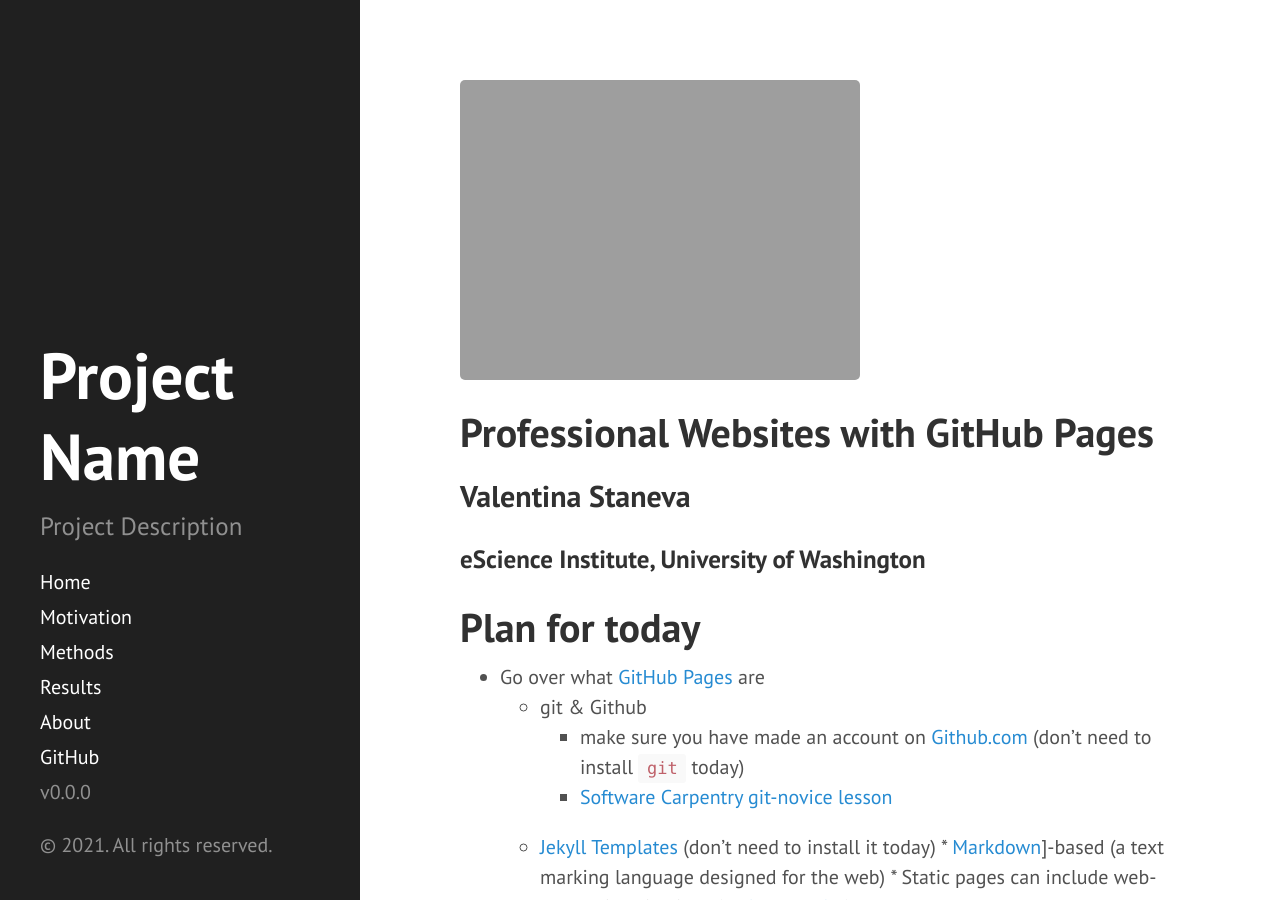
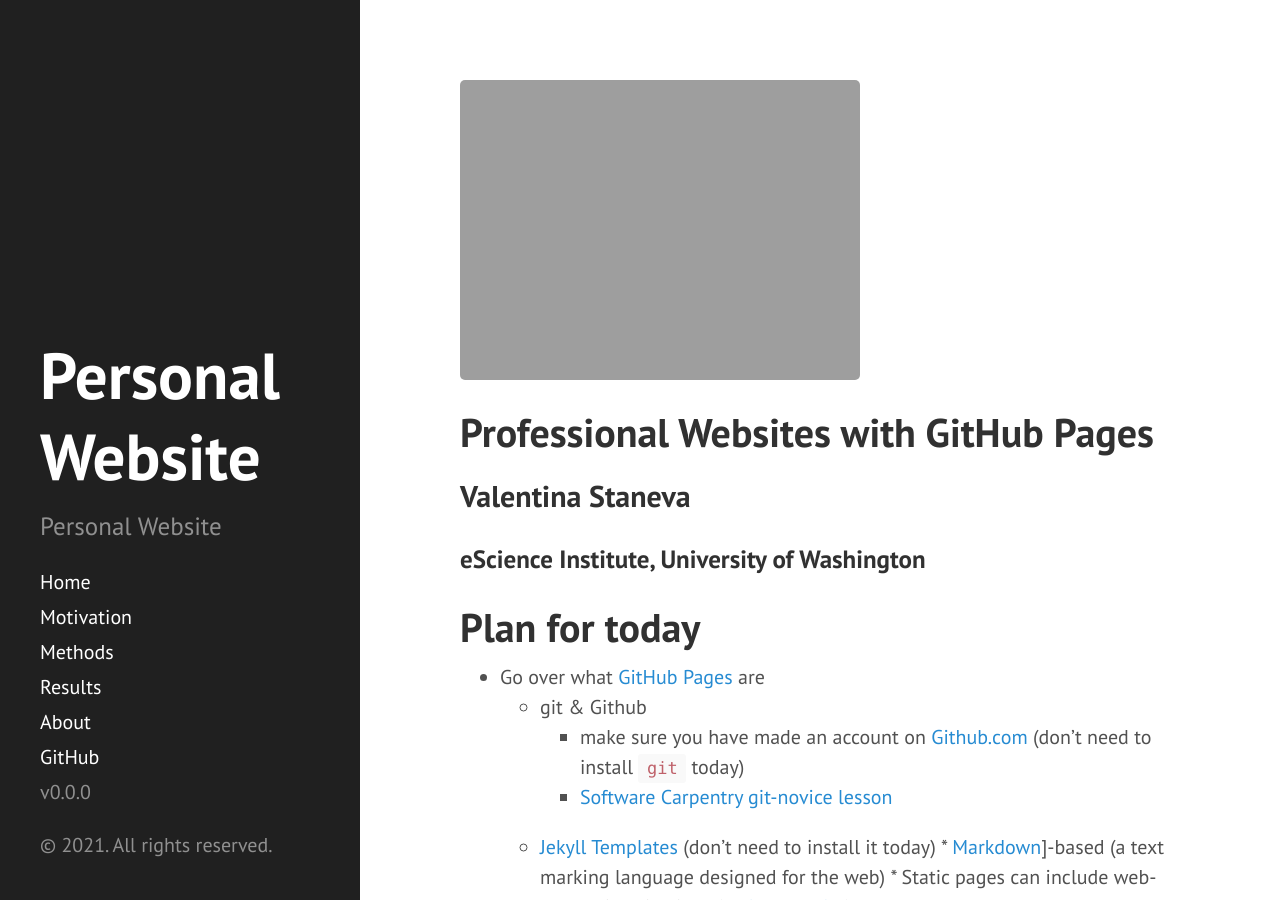
Before and after one commit to kcsadow/website, a Jekyll site: the page built from index.md, in a window 1280 px wide and 900 px high. Built offline with Jekyll 4.4.1, drawn with Linux system fonts in a browser that asks for light colours; the list of posts is cut into pages by our own code.

Commit message:
Update _config.yml

```diff
--- a/_config.yml
+++ b/_config.yml
@@ -5,9 +5,9 @@ permalink:        pretty
 
 
 # Setup
-title:            Project Name
+title:            Personal Website
 tagline:          ''
-description:      'Project Description'
+description:      'Personal Website'
 url:              "https://kcsadow.github.io"
 baseurl:          "/website"
 
```
